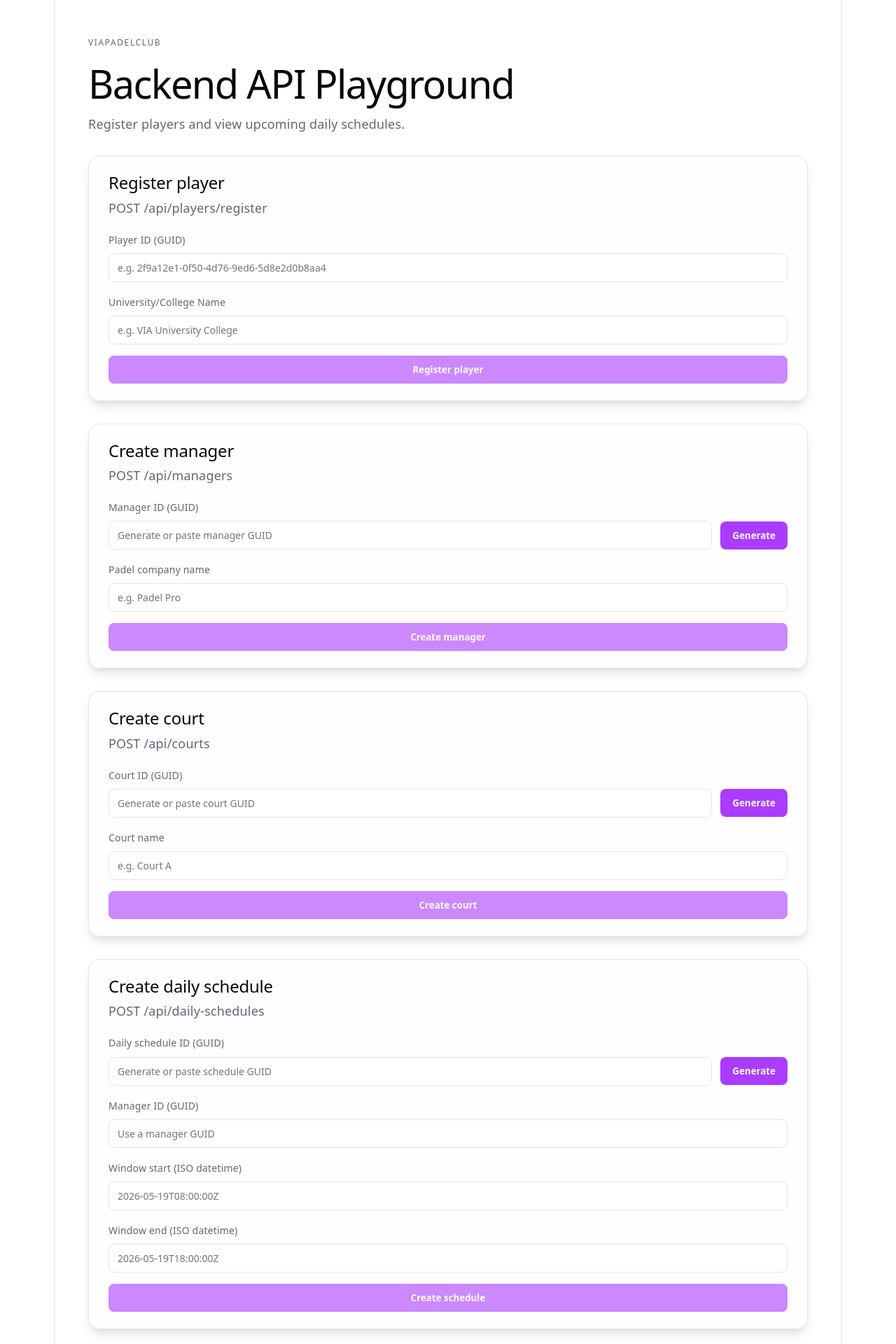
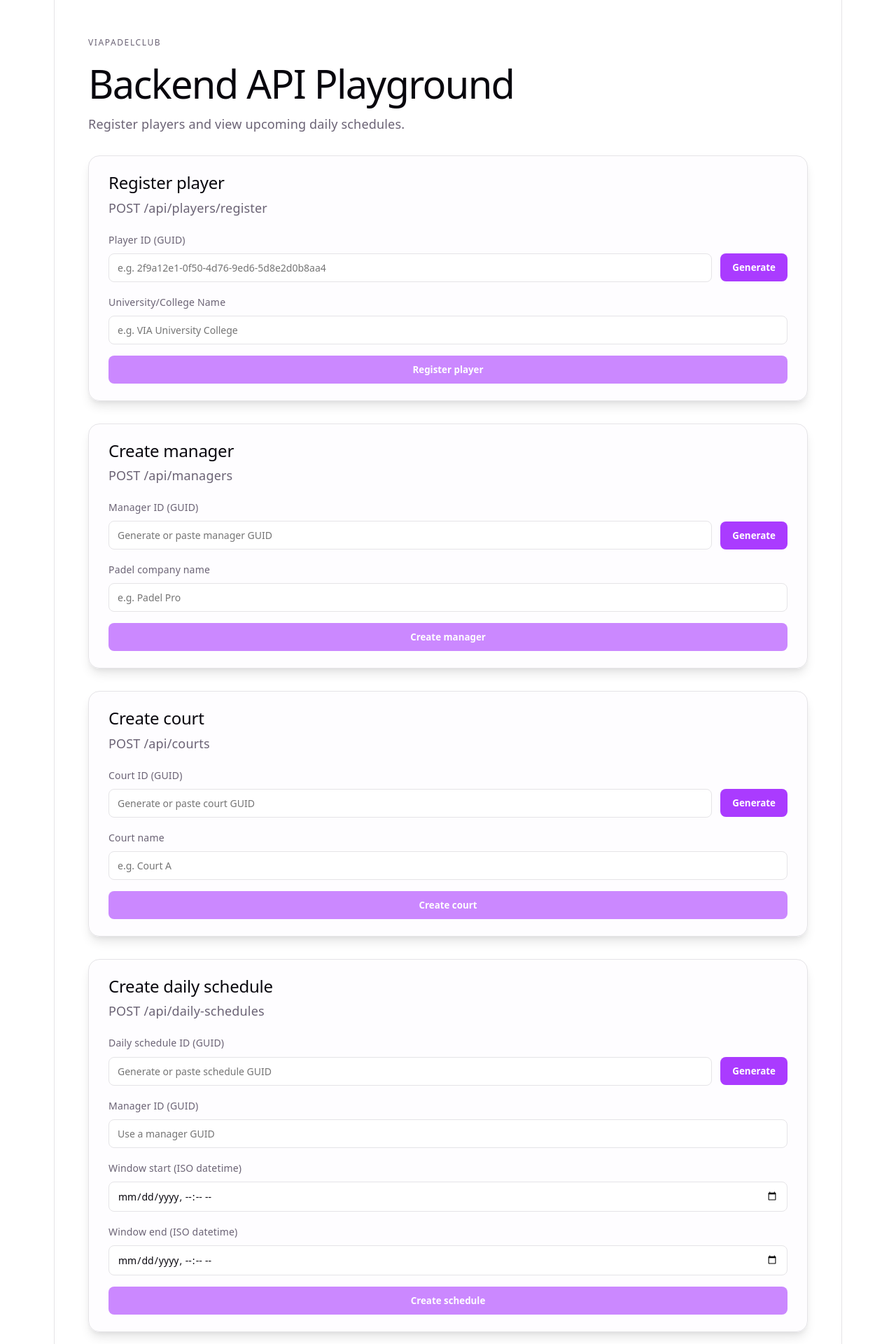
Before and after one commit to EQKim/ViaPadelClub-Kim-DCA1-Frontend, a React (Vite) app in the folder viapadelclub-kim-dca1-frontend/: page / in a window 1280 px wide. Shown: the top 1920 px of the page at 70% size. Built offline with nearby package versions, Linux system fonts and the light colour scheme.

Commit message:
Improve date inputs and booking payload formatting
- add datetime-local inputs for booking slots
- convert booking and schedule dates to ISO strings before submit
- add generate button for player IDs

```diff
--- a/viapadelclub-kim-dca1-frontend/src/App.tsx
+++ b/viapadelclub-kim-dca1-frontend/src/App.tsx
@@ -315,7 +315,12 @@ function App() {
     setDailyScheduleStatus(null)
 
     try {
-      await createDailySchedule(dailyScheduleState)
+      const payload = {
+        ...dailyScheduleState,
+        windowStart: new Date(dailyScheduleState.windowStart).toISOString(),
+        windowEnd: new Date(dailyScheduleState.windowEnd).toISOString(),
+      }
+      await createDailySchedule(payload)
       setDailyScheduleStatus('Daily schedule created.')
       setDailyScheduleState(initialDailyScheduleState)
     } catch (error) {
@@ -386,10 +391,15 @@ function App() {
     setBookingStatus(null)
 
     try {
+      const payload = {
+        ...bookingState,
+        slotStart: new Date(bookingState.slotStart).toISOString(),
+        slotEnd: new Date(bookingState.slotEnd).toISOString(),
+      }
       await createBooking(
         bookingTarget.dailyScheduleId,
         bookingTarget.dailyScheduleCourtId,
-        bookingState,
+        payload,
       )
       setBookingStatus('Booking created.')
       setBookingState(initialBookingState)
@@ -543,6 +553,7 @@ function App() {
         <form className="form" onSubmit={handleSubmit}>
           <label className="field">
             Player ID (GUID)
+            <div className="field-row">
               <input
                 value={formState.playerId}
                 onChange={(event) =>
@@ -553,6 +564,18 @@ function App() {
                 }
                 placeholder="e.g. 2f9a12e1-0f50-4d76-9ed6-5d8e2d0b8aa4"
               />
+              <button
+                type="button"
+                onClick={() =>
+                  setFormState((current) => ({
+                    ...current,
+                    playerId: generateGuid(),
+                  }))
+                }
+              >
+                Generate
+              </button>
+            </div>
           </label>
           <label className="field">
             University/College Name
@@ -751,6 +774,7 @@ function App() {
           <label className="field">
             Window start (ISO datetime)
             <input
+              type="datetime-local"
               value={dailyScheduleState.windowStart}
               onChange={(event) =>
                 setDailyScheduleState((current) => ({
@@ -758,12 +782,13 @@ function App() {
                   windowStart: event.target.value,
                 }))
               }
-              placeholder="2026-05-19T08:00:00Z"
+              placeholder="2026-05-19T08:00"
             />
           </label>
           <label className="field">
             Window end (ISO datetime)
             <input
+              type="datetime-local"
               value={dailyScheduleState.windowEnd}
               onChange={(event) =>
                 setDailyScheduleState((current) => ({
@@ -771,7 +796,7 @@ function App() {
                   windowEnd: event.target.value,
                 }))
               }
-              placeholder="2026-05-19T18:00:00Z"
+              placeholder="2026-05-19T18:00"
             />
           </label>
           <button
@@ -970,6 +995,7 @@ function App() {
           <label className="field">
             Slot start (ISO datetime)
             <input
+              type="datetime-local"
               value={bookingState.slotStart}
               onChange={(event) =>
                 setBookingState((current) => ({
@@ -977,12 +1003,13 @@ function App() {
                   slotStart: event.target.value,
                 }))
               }
-              placeholder="2026-05-19T10:00:00Z"
+              placeholder="2026-05-19T10:00"
             />
           </label>
           <label className="field">
             Slot end (ISO datetime)
             <input
+              type="datetime-local"
               value={bookingState.slotEnd}
               onChange={(event) =>
                 setBookingState((current) => ({
@@ -990,7 +1017,7 @@ function App() {
                   slotEnd: event.target.value,
                 }))
               }
-              placeholder="2026-05-19T11:00:00Z"
+              placeholder="2026-05-19T11:00"
             />
           </label>
           <button type="submit" disabled={!canCreateBooking || bookingLoading}>
```
Lines whose indentation alone changed are shown as unchanged.
